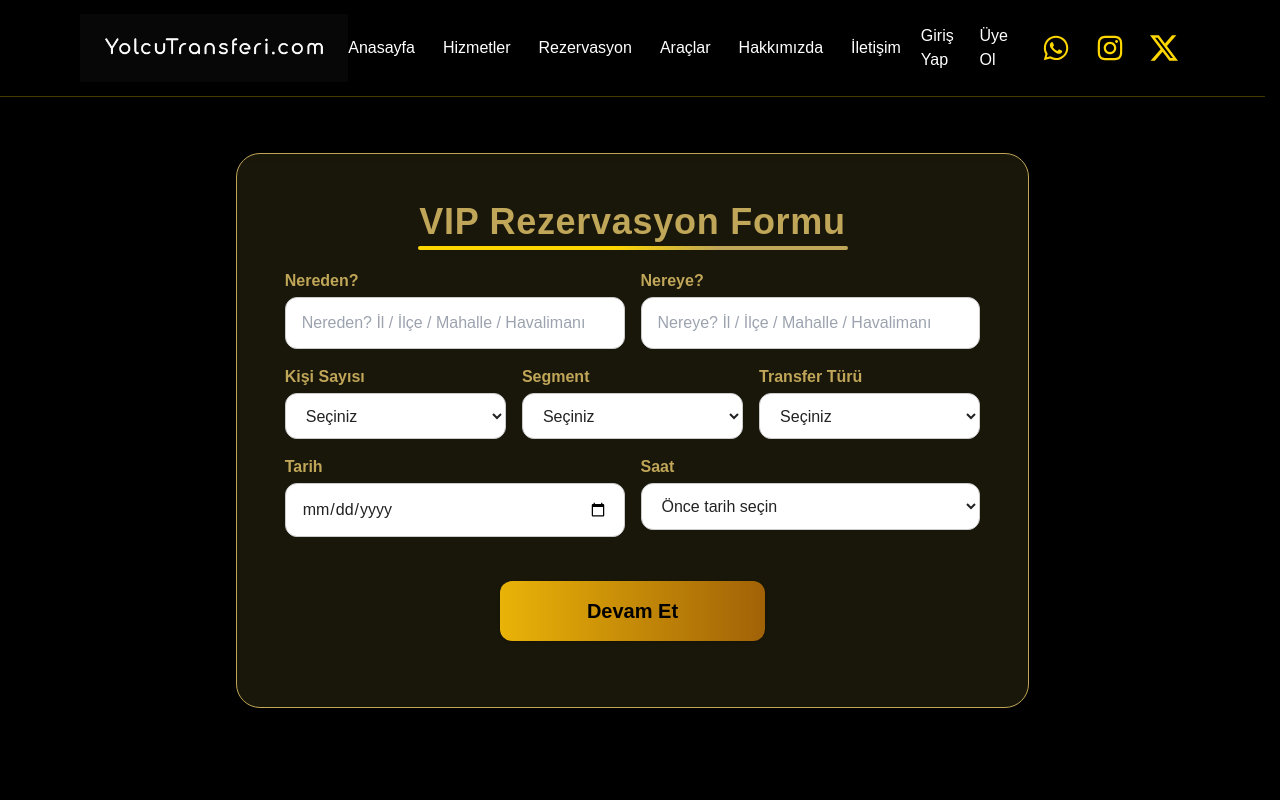
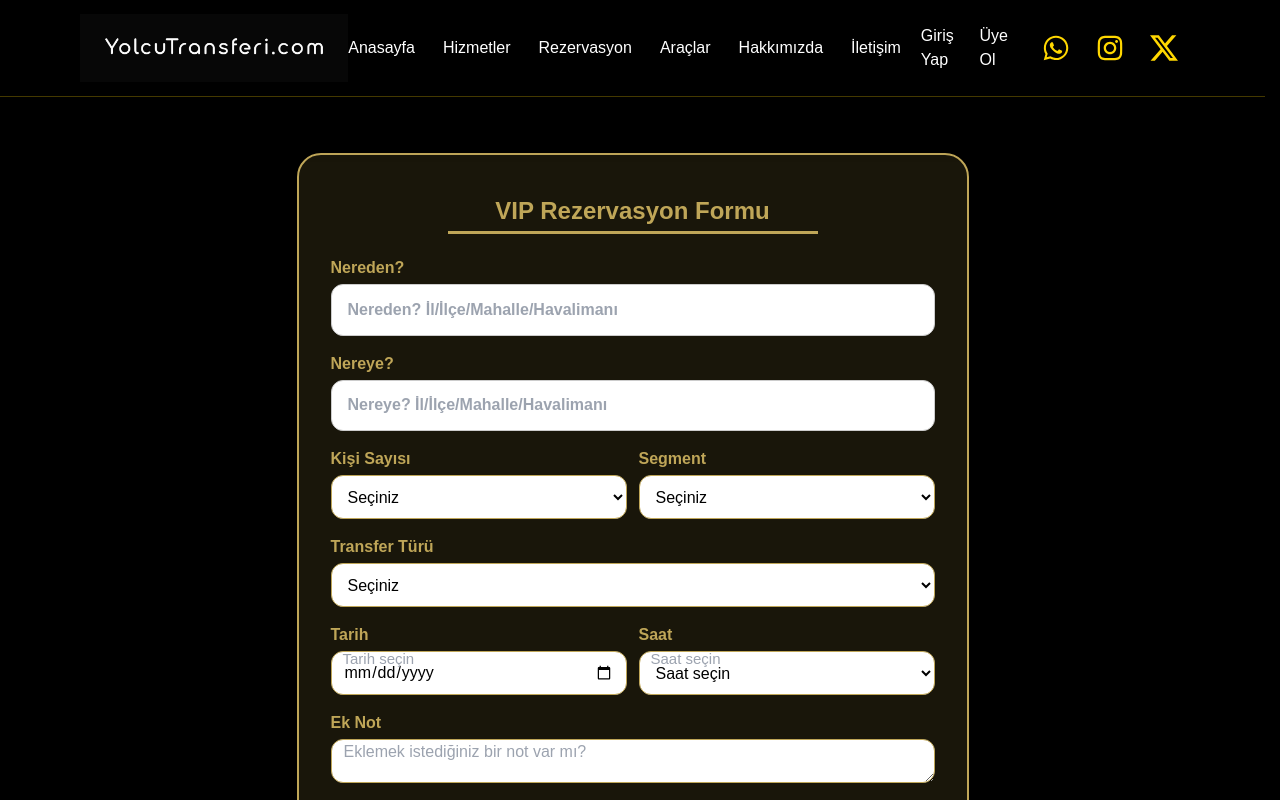
Before and after one commit to haliltayfur/yolcutransferi, a Next.js app: page /rezervasyon in a window 1280 px wide. Shown: the top 800 px of the page. Built offline with nearby package versions, Linux system fonts and the light colour scheme.

Commit message:
Update RezervasyonForm.jsx

```diff
--- a/app/rezervasyon/RezervasyonForm.jsx
+++ b/app/rezervasyon/RezervasyonForm.jsx
@@ -1,5 +1,4 @@
-// PATH: app/rezervasyon/RezervasyonForm.jsx
-
+// PATH: /app/rezervasyon/RezervasyonForm.jsx
 "use client";
 import React, { useState, useEffect } from "react";
 import EkstralarAccordion from "../../data/EkstralarAccordion.jsx";
@@ -7,349 +6,272 @@ import { vehicles } from "../../data/vehicleList.js";
 import { extrasListByCategory } from "../../data/extrasByCategory.js";
 import { useRouter } from "next/navigation";
 
-// ======= ADRES AUTOCOMPLETE (il, ilçe, mahalle ve airport) =======
+// Türkçe normalize fonksiyonunu burada da kullan
+function normalizeTr(str = "") {
+  return str
+    .toLocaleLowerCase("tr-TR")
+    .replace(/ü/g, "u")
+    .replace(/ğ/g, "g")
+    .replace(/ş/g, "s")
+    .replace(/ı/g, "i")
+    .replace(/ö/g, "o")
+    .replace(/ç/g, "c");
+}
+
+// Adres autocomplete
 function useAddressList() {
-  const [addressList, setAddressList] = useState([]);
+  const [list, setList] = useState([]);
   useEffect(() => {
-    async function fetchAll() {
-      let [adresler, airports] = await Promise.all([
-        fetch("/dumps/il ilçe mahalle köys.txt").then(r => r.text()).catch(() => ""),
-        fetch("/dumps/airports.json").then(r => r.json()).catch(() => [])
-      ]);
-      let lines = adresler.split("\n").map(l => l.trim()).filter(Boolean);
-      let ap = airports.map(a => a.name || "").filter(Boolean);
-      setAddressList([...lines, ...ap]);
-    }
-    fetchAll();
+    (async () => {
+      let arr = [];
+      try {
+        const txt = await fetch("/dumps/il ilçe mahalle köys.txt").then(r => r.text());
+        const airports = await fetch("/dumps/airports.json").then(r => r.json());
+        arr = txt
+          .split("\n")
+          .map(x => x.trim())
+          .filter(Boolean)
+          .concat((airports || []).map(a => a.name).filter(Boolean));
+        setList(arr);
+      } catch { setList([]); }
+    })();
   }, []);
-  return addressList;
+  return list;
 }
 function AutoCompleteInput({ value, onChange, placeholder }) {
-  const addressList = useAddressList();
-  const [suggestions, setSuggestions] = useState([]);
-  const [showList, setShowList] = useState(false);
+  const list = useAddressList();
+  const [suggest, setSuggest] = useState([]);
+  const [show, setShow] = useState(false);
   useEffect(() => {
-    if (!value || value.length < 2) setSuggestions([]);
+    if (!value || value.length < 2) setSuggest([]);
     else {
-      const val = value.toLocaleLowerCase("tr-TR");
-      setSuggestions(addressList.filter(a => a.toLocaleLowerCase("tr-TR").includes(val)).slice(0, 15));
+      const v = normalizeTr(value);
+      setSuggest(
+        list.filter((item) =>
+          normalizeTr(item).includes(v)
+        ).slice(0, 12)
+      );
     }
-  }, [value, addressList]);
+  }, [value, list]);
   return (
     <div className="relative">
       <input
-        className="input w-full bg-[#19160a] text-[#ffeec2] border border-[#bfa658] rounded-xl"
+        className="input w-full bg-[#19160a] text-[#ffeec2] border border-[#bfa658] rounded-xl font-semibold"
         value={value}
-        onChange={e => { onChange(e.target.value); setShowList(true); }}
+        onChange={e => { onChange(e.target.value); setShow(true); }}
         placeholder={placeholder}
-        onFocus={() => setShowList(true)}
-        onBlur={() => setTimeout(() => setShowList(false), 120)}
         autoComplete="off"
+        onFocus={() => setShow(true)}
+        onBlur={() => setTimeout(() => setShow(false), 130)}
       />
-      {showList && suggestions.length > 0 &&
-        <ul className="absolute z-20 bg-[#19160a] border border-[#bfa658] rounded-lg w-full mt-1 text-[#ffeec2] max-h-52 overflow-y-auto shadow-lg">
-          {suggestions.map(s => (
+      {show && suggest.length > 0 && (
+        <ul className="absolute z-10 bg-[#19160a] border border-[#bfa658] rounded-xl w-full mt-1 text-[#ffeec2] max-h-48 overflow-y-auto shadow-lg">
+          {suggest.map(s => (
             <li key={s}
               className="px-3 py-1 hover:bg-[#bfa658] hover:text-black cursor-pointer"
-              onClick={() => { onChange(s); setShowList(false); }}
+              onClick={() => { onChange(s); setShow(false); }}
             >{s}</li>
           ))}
         </ul>
-      }
+      )}
     </div>
   );
 }
 
-// =============== MESAFE & SÜRE (simülasyon) ===============
-function useDistance(from, to, time) {
-  const [data, setData] = useState({ km: "", min: "", error: "" });
-  useEffect(() => {
-    if (!from || !to) return;
-    setData({ km: "...", min: "...", error: "" });
-    setTimeout(() => setData({
-      km: Math.floor(25 + Math.random() * 180) + " km",
-      min: (time && +time.split(":")[0] >= 7 && +time.split(":")[0] <= 10) ? "Yoğun Saat: 90 dk" : (30 + Math.random() * 60 | 0) + " dk",
-      error: ""
-    }), 800);
-  }, [from, to, time]);
-  return data;
-}
-
-// =============== VIP FORM/USER PROFILE OTOMATİK DOLDURMA ===============
-function getSavedForm() {
-  if (typeof window === "undefined") return {};
-  try { return JSON.parse(localStorage.getItem("vipForm")) || {}; }
-  catch { return {}; }
-}
-function getUserProfile() {
-  if (typeof window === "undefined") return {};
-  try { return JSON.parse(localStorage.getItem("userProfile")) || {}; }
-  catch { return {}; }
-}
-
-// =============== ARAÇ KOMBO ===============
-function bestVehicleCombos(people, segment) {
-  if (!people || !segment) return [];
-  people = Number(people);
-  let candidates = vehicles.filter(v => v.segment === segment && v.max >= people);
-  if (people <= 5) candidates = candidates.filter(v => v.max <= 5);
-  else if (people <= 9) candidates = candidates.filter(v => v.max <= 9);
-  if (candidates.length === 0)
-    candidates = vehicles.filter(v => v.segment === segment && v.max >= people);
-  if (candidates.length === 0) return [];
-  candidates = candidates.sort((a, b) => a.max - b.max);
-  let combos = [];
-  let best = candidates.find(v => v.max >= people);
-  if (best) combos.push([{ ...best, count: 1 }]);
-  return combos;
-}
-const airportKeywords = [
-  "havalimanı", "havaalanı", "airport", "iga", "ist", "saw", "esb", "adb", "uçuş"
-];
-function isAirportRelated(val) {
-  if (!val) return false;
-  const t = val.toLocaleLowerCase("tr-TR");
-  return airportKeywords.some(k => t.includes(k));
-}
-const segmentOptions = [
-  { key: "Ekonomik", label: "Ekonomik" },
-  { key: "Lüks", label: "Lüks" },
-  { key: "Prime+", label: "Prime+" }
-];
-const allTransfers = [
-  "VIP Havalimanı Transferi",
-  "Şehirler Arası Transfer",
-  "Kurumsal Etkinlik",
-  "Özel Etkinlik",
-  "Tur & Gezi",
-  "Toplu Transfer",
-  "Düğün vb Organizasyonlar"
-];
 const saatler = [];
 for (let h = 0; h < 24; ++h)
   for (let m of [0, 15, 30, 45]) saatler.push(`${h.toString().padStart(2, "0")}:${m.toString().padStart(2, "0")}`);
 
+// Airport detect
+function isAirport(str) {
+  if (!str) return false;
+  return /havalimanı|airport|uçuş/i.test(normalizeTr(str));
+}
+
+// Otomatik dolum için VIP Transfer data çek
+function getVipFormData() {
+  if (typeof window !== "undefined") {
+    try {
+      const d = JSON.parse(localStorage.getItem("vipFormData") || "{}");
+      return d;
+    } catch { return {}; }
+  }
+  return {};
+}
+
 export default function RezervasyonForm() {
   const router = useRouter();
-  const vipDefaults = getSavedForm();
-  const userProfile = getUserProfile();
 
-  const [from, setFrom] = useState(vipDefaults.from || "");
-  const [to, setTo] = useState(vipDefaults.to || "");
-  const [people, setPeople] = useState(vipDefaults.people || "");
-  const [segment, setSegment] = useState(vipDefaults.segment || "");
-  const [transfer, setTransfer] = useState(vipDefaults.transfer || "");
-  const [date, setDate] = useState(vipDefaults.date || "");
-  const [time, setTime] = useState(vipDefaults.time || "");
-  const [name, setName] = useState(userProfile.name || "");
-  const [surname, setSurname] = useState(userProfile.surname || "");
-  const [tc, setTc] = useState(userProfile.tc || "");
-  const [phone, setPhone] = useState(userProfile.phone || "");
-  const [email, setEmail] = useState(userProfile.email || "");
-  const [pnr, setPnr] = useState(vipDefaults.pnr || "");
+  // Otomatik VIP form datası
+  const vip = getVipFormData();
+
+  const [from, setFrom] = useState(vip.from || "");
+  const [to, setTo] = useState(vip.to || "");
+  const [people, setPeople] = useState(vip.people || "");
+  const [segment, setSegment] = useState(vip.segment || "");
+  const [transfer, setTransfer] = useState(vip.transfer || "");
+  const [date, setDate] = useState(vip.date || "");
+  const [time, setTime] = useState(vip.time || "");
+  const [pnr, setPnr] = useState(vip.pnr || "");
   const [note, setNote] = useState("");
-  const [extras, setExtras] = useState([]);
-  const [extrasQty, setExtrasQty] = useState({});
-  const [showSummary, setShowSummary] = useState(false);
-  const [showKvkkPopup, setShowKvkkPopup] = useState(false);
-  const [fieldErrors, setFieldErrors] = useState({});
-  const [kvkkChecked, setKvkkChecked] = useState(false);
-  const [showThanks, setShowThanks] = useState(false);
+  const [error, setError] = useState({});
 
-  const { km, min, error: distErr } = useDistance(from, to, time);
-  const isValidTC = t => /^[1-9]\d{9}[02468]$/.test(t) && t.length === 11;
-  const isValidPhone = t => /^05\d{9}$/.test(t) && t.length === 11;
-  const isValidEmail = t => /^\S+@\S+\.\S+$/.test(t);
-
-  function handleTcChange(val) { setTc(val.replace(/\D/g, "").slice(0, 11)); }
-  function handlePhoneChange(val) {
-    let num = val.replace(/\D/g, "");
-    if (num.length > 0 && num[0] !== "0") num = "0" + num;
-    setPhone(num.slice(0, 11));
-  }
-  const vehicleCombos = bestVehicleCombos(Number(people), segment);
+  const showPNR =
+    transfer === "VIP Havalimanı Transferi" ||
+    isAirport(from) ||
+    isAirport(to);
 
   function handleSubmit(e) {
     e.preventDefault();
+    // Basit validasyon
     const err = {};
-    if (!from) err.from = "Lütfen kalkış noktası giriniz.";
-    if (!to) err.to = "Lütfen varış noktası giriniz.";
-    if (!people) err.people = "Kişi sayısı zorunlu.";
-    if (!segment) err.segment = "Lütfen segment seçiniz.";
-    if (!transfer) err.transfer = "Lütfen transfer tipi seçiniz.";
-    if (!date) err.date = "Tarih zorunlu.";
-    if (!time) err.time = "Saat zorunlu.";
-    if (!name) err.name = "Ad zorunlu.";
-    if (!surname) err.surname = "Soyad zorunlu.";
-    if (!isValidTC(tc)) err.tc = "Geçerli bir TC Kimlik No giriniz.";
-    if (!isValidPhone(phone)) err.phone = "Geçerli bir 05xx ile başlayan telefon giriniz.";
-    if (!isValidEmail(email)) err.email = "Geçerli e-posta adresi giriniz.";
-    if (!kvkkChecked) err.kvkk = "KVKK onayı zorunludur.";
-    setFieldErrors(err);
+    if (!from) err.from = "Nereden?";
+    if (!to) err.to = "Nereye?";
+    if (!people) err.people = "Kişi?";
+    if (!segment) err.segment = "Segment?";
+    if (!transfer) err.transfer = "Transfer türü?";
+    if (!date) err.date = "Tarih?";
+    if (!time) err.time = "Saat?";
+    setError(err);
     if (Object.keys(err).length > 0) return;
-    setShowSummary(true);
+    // Burada rezervasyonu tamamla ya da ödeme yönlendirmesi...
+    // Örnek: window.location.href = "/tesekkurler";
   }
 
-  const showVehicleCombos = segment && people;
-  const showPNR = transfer === "VIP Havalimanı Transferi" || isAirportRelated(from) || isAirportRelated(to);
-
-  // === Mobil ekran tespit ===
-  const [isMobile, setIsMobile] = useState(false);
-  useEffect(() => {
-    function check() { setIsMobile(window.innerWidth < 900); }
-    check();
-    window.addEventListener("resize", check);
-    return () => window.removeEventListener("resize", check);
-  }, []);
-
   return (
-    <section
-      className="w-full mx-auto rounded-3xl shadow-2xl bg-[#19160a] border border-[#bfa658] px-3 sm:px-6 md:px-12 py-12 my-10"
+    <section className="w-full max-w-2xl mx-auto rounded-3xl shadow-2xl bg-[#19160a] border-2 border-[#bfa658] px-8 py-10 my-10">
+      <h2 className="text-2xl font-extrabold mb-1 text-[#bfa658] text-center">VIP Rezervasyon Formu</h2>
+      <div
+        className="w-full mx-auto mb-5"
         style={{
-        maxWidth: isMobile ? 380 : "62vw", // %15 daha geniş, mobilde daha dar
-        minWidth: 270,
-        transition: "max-width 0.4s",
+          borderBottom: "3px solid #bfa658",
+          width: "90%",
+          maxWidth: "370px",
+          marginBottom: "22px"
         }}
-    >
-      <h1 className="text-3xl md:text-4xl font-extrabold text-[#bfa658] tracking-tight mb-1 text-center font-quicksand"
-        style={{ letterSpacing: ".02em" }}>
-        VIP Rezervasyon Formu
-      </h1>
-      {/* Altın çizgi */}
-      <div style={{
-        width: "min(430px,100%)",
-        height: "4px",
-        margin: "0 auto 1.2em auto",
-        background: "linear-gradient(90deg, #FFD700 45%, #bfa658 70%)",
-        borderRadius: "2px"
-      }} />
-      <form onSubmit={handleSubmit} autoComplete="on" className="flex flex-col gap-2">
-        <div className={`grid grid-cols-1 md:grid-cols-2 gap-4 mb-2`}>
+      />
+      <form onSubmit={handleSubmit} className="flex flex-col gap-4">
         <div>
-            <label className="font-bold text-[#bfa658] mb-1 block">Nereden?</label>
-            <AutoCompleteInput value={from} onChange={setFrom} placeholder="Nereden? İl / İlçe / Mahalle / Havalimanı" />
-            {fieldErrors.from && <div className="text-red-400 text-xs mt-1">{fieldErrors.from}</div>}
+          <label className="block text-[#bfa658] font-semibold mb-1">Nereden?</label>
+          <AutoCompleteInput value={from} onChange={setFrom} placeholder="Nereden? İl/İlçe/Mahalle/Havalimanı" />
+          {error.from && <span className="text-red-500 text-xs">{error.from}</span>}
         </div>
         <div>
-            <label className="font-bold text-[#bfa658] mb-1 block">Nereye?</label>
-            <AutoCompleteInput value={to} onChange={setTo} placeholder="Nereye? İl / İlçe / Mahalle / Havalimanı" />
-            {fieldErrors.to && <div className="text-red-400 text-xs mt-1">{fieldErrors.to}</div>}
+          <label className="block text-[#bfa658] font-semibold mb-1">Nereye?</label>
+          <AutoCompleteInput value={to} onChange={setTo} placeholder="Nereye? İl/İlçe/Mahalle/Havalimanı" />
+          {error.to && <span className="text-red-500 text-xs">{error.to}</span>}
+        </div>
+        <div className="flex gap-3">
+          <div className="flex-1">
+            <label className="block text-[#bfa658] font-semibold mb-1">Kişi Sayısı</label>
+            <select className="w-full h-[44px] rounded-xl px-3 text-base bg-white text-black border border-[#bfa658]" value={people} onChange={e => setPeople(e.target.value)}>
+              <option value="">Seçiniz</option>
+              {Array.from({ length: 24 }, (_, i) => i + 1).map(val => (
+                <option key={val} value={val}>{val}</option>
+              ))}
+            </select>
+            {error.people && <span className="text-red-500 text-xs">{error.people}</span>}
+          </div>
+          <div className="flex-1">
+            <label className="block text-[#bfa658] font-semibold mb-1">Segment</label>
+            <select className="w-full h-[44px] rounded-xl px-3 text-base bg-white text-black border border-[#bfa658]" value={segment} onChange={e => setSegment(e.target.value)}>
+              <option value="">Seçiniz</option>
+              <option>Ekonomik</option>
+              <option>Lüks</option>
+              <option>Prime+</option>
+            </select>
+            {error.segment && <span className="text-red-500 text-xs">{error.segment}</span>}
           </div>
         </div>
-        {from && to && (
-          <div className="mb-2 text-[#ffeec2] text-xs">
-            <span className="font-semibold">Tahmini mesafe:</span> {km}   |
-            <span className="font-semibold">Tahmini süre:</span> {min}
-            {distErr && <span className="text-red-400 ml-3">{distErr}</span>}
-            <span className="text-[#bfa658] ml-3 text-sm">(Trafik yoğunluğu ve saat bilgisine göre değişebilir)</span>
+        <div>
+          <label className="block text-[#bfa658] font-semibold mb-1">Transfer Türü</label>
+          <select className="w-full h-[44px] rounded-xl px-3 text-base bg-white text-black border border-[#bfa658]" value={transfer} onChange={e => setTransfer(e.target.value)}>
+            <option value="">Seçiniz</option>
+            <option>VIP Havalimanı Transferi</option>
+            <option>Şehirler Arası Transfer</option>
+            <option>Kurumsal Etkinlik</option>
+            <option>Özel Etkinlik</option>
+            <option>Tur & Gezi</option>
+            <option>Toplu Transfer</option>
+            <option>Düğün vb Organizasyonlar</option>
+          </select>
+          {error.transfer && <span className="text-red-500 text-xs">{error.transfer}</span>}
         </div>
-        )}
-        <div className={`grid grid-cols-1 md:grid-cols-3 gap-4 mb-2`}>
-          <div>
-            <label className="font-bold text-[#bfa658] mb-1 block">Kişi Sayısı</label>
-            <select className="input w-full bg-[#19160a] text-[#ffeec2] border border-[#bfa658] rounded-xl"
-              value={people} onChange={e => setPeople(e.target.value)}
-              style={isMobile ? { fontSize: "13px" } : {}}
-            >
-              <option value="">Seçiniz</option>
-              {Array.from({ length: 24 }, (_, i) => i + 1).map(val => <option key={val} value={val}>{val}</option>)}
-            </select>
-            {fieldErrors.people && <div className="text-red-400 text-xs mt-1">{fieldErrors.people}</div>}
-          </div>
-          <div>
-            <label className="font-bold text-[#bfa658] mb-1 block">Segment</label>
-            <select className="input w-full bg-[#19160a] text-[#ffeec2] border border-[#bfa658] rounded-xl"
-              value={segment} onChange={e => setSegment(e.target.value)}
-              style={isMobile ? { fontSize: "13px" } : {}}
-            >
-              <option value="">Seçiniz</option>
-              {segmentOptions.map(opt => <option key={opt.key} value={opt.label}>{opt.label}</option>)}
-            </select>
-            {fieldErrors.segment && <div className="text-red-400 text-xs mt-1">{fieldErrors.segment}</div>}
-          </div>
-          <div>
-            <label className="font-bold text-[#bfa658] mb-1 block">Transfer Türü</label>
-            <select className="input w-full bg-[#19160a] text-[#ffeec2] border border-[#bfa658] rounded-xl"
-              value={transfer} onChange={e => setTransfer(e.target.value)}
-              style={isMobile ? { fontSize: "13px" } : {}}
-            >
-              <option value="">Seçiniz</option>
-              {allTransfers.map(opt => <option key={opt} value={opt}>{opt}</option>)}
-            </select>
-            {fieldErrors.transfer && <div className="text-red-400 text-xs mt-1">{fieldErrors.transfer}</div>}
-          </div>
-        </div>
-        {/* TARİH/SAAT */}
-        <div className="grid grid-cols-1 md:grid-cols-2 gap-4 mb-2">
-          {/* Tarih */}
-          <div onClick={e => e.currentTarget.querySelector("input")?.showPicker && e.currentTarget.querySelector("input").showPicker()}>
-            <label className="font-bold text-[#bfa658] mb-1 block">Tarih</label>
+        <div className="flex gap-3">
+          <div className="flex-1 relative">
+            <label className="block text-[#bfa658] font-semibold mb-1">Tarih</label>
             <input
-              name="date"
               type="date"
-              className="input w-full bg-[#19160a] text-[#ffeec2] border border-[#bfa658] rounded-xl"
+              className="w-full h-[44px] rounded-xl px-3 text-base bg-white text-black border border-[#bfa658] cursor-pointer"
               value={date}
               onChange={e => setDate(e.target.value)}
               min={new Date().toISOString().split("T")[0]}
               placeholder="Tarih seçin"
-              autoComplete="on"
-              style={{ cursor: "pointer", fontSize: isMobile ? "13px" : "16px" }}
             />
-            {fieldErrors.date && <div className="text-red-400 text-xs mt-1">{fieldErrors.date}</div>}
+            {!date && (
+              <span
+                className="absolute left-3 top-1/2 -translate-y-1/2 text-gray-400 pointer-events-none"
+                style={{ fontSize: "15px" }}
+              >
+                Tarih seçin
+              </span>
+            )}
+            {error.date && <span className="text-red-500 text-xs">{error.date}</span>}
           </div>
-          {/* Saat */}
-          <div>
-            <label className="font-bold text-[#bfa658] mb-1 block">Saat</label>
-            <div style={{ position: "relative" }}>
+          <div className="flex-1 relative">
+            <label className="block text-[#bfa658] font-semibold mb-1">Saat</label>
             <select
-                className="input w-full bg-[#19160a] text-[#ffeec2] border border-[#bfa658] rounded-xl"
+              className="w-full h-[44px] rounded-xl px-3 text-base bg-white text-black border border-[#bfa658] cursor-pointer"
               value={time}
               onChange={e => setTime(e.target.value)}
-                style={{ cursor: "pointer", fontSize: isMobile ? "13px" : "16px" }}
             >
-                <option value="">{date ? "Saat seçin" : "Önce tarih seçin"}</option>
-                {saatler.map(saat => <option key={saat} value={saat}>{saat}</option>)}
+              <option value="">Saat seçin</option>
+              {saatler.map(saat => (
+                <option key={saat} value={saat}>{saat}</option>
+              ))}
             </select>
-              <div style={{
-                position: "absolute", top: 0, left: 0, width: "100%", height: "100%",
-                zIndex: 1, cursor: "pointer"
-              }}
-                onClick={e => e.currentTarget.previousSibling && e.currentTarget.previousSibling.focus()}
-              />
-            </div>
-            {fieldErrors.time && <div className="text-red-400 text-xs mt-1">{fieldErrors.time}</div>}
+            {!time && (
+              <span
+                className="absolute left-3 top-1/2 -translate-y-1/2 text-gray-400 pointer-events-none"
+                style={{ fontSize: "15px" }}
+              >
+                Saat seçin
+              </span>
+            )}
+            {error.time && <span className="text-red-500 text-xs">{error.time}</span>}
           </div>
         </div>
-        {/* PNR */}
         {showPNR && (
           <div>
-            <label className="font-bold text-[#bfa658] mb-1 block">PNR/Uçuş Kodu</label>
+            <label className="block text-[#bfa658] font-semibold mb-1">PNR/Uçuş Kodu</label>
             <input
-              name="pnr"
               type="text"
-              className="input w-full bg-[#19160a] text-[#ffeec2] border border-[#bfa658] rounded-xl"
+              className="w-full h-[44px] rounded-xl px-3 text-base bg-white text-black border border-[#bfa658]"
               value={pnr}
               onChange={e => setPnr(e.target.value)}
               placeholder="Uçuş rezervasyon kodu (varsa)"
             />
           </div>
         )}
-        {/* Devam Et */}
-        <div className="flex justify-center mt-7">
+        <div>
+          <label className="block text-[#bfa658] font-semibold mb-1">Ek Not</label>
+          <textarea
+            className="w-full h-[44px] rounded-xl px-3 text-base bg-white text-black border border-[#bfa658]"
+            rows={2}
+            value={note}
+            onChange={e => setNote(e.target.value)}
+            placeholder="Eklemek istediğiniz bir not var mı?"
+          />
+        </div>
         <button
           type="submit"
-            className="bg-gradient-to-r from-yellow-500 to-yellow-700 text-black font-bold py-4 px-10 rounded-xl text-xl shadow hover:scale-105 transition"
-            style={{
-              width: isMobile ? "75%" : "38%",
-              marginBottom: isMobile ? 10 : 18
-            }}
+          className="w-[180px] h-[46px] rounded-xl bg-gradient-to-r from-yellow-500 to-yellow-700 text-black font-bold text-lg shadow hover:scale-105 transition self-center"
+          style={{ marginTop: "20px" }}
         >
           Devam Et
         </button>
-        </div>
       </form>
     </section>
   );
 }
-
-// PATH: app/rezervasyon/RezervasyonForm.jsx
+// PATH SONU: /app/rezervasyon/RezervasyonForm.jsx
```
Lines whose indentation alone changed are shown as unchanged.
